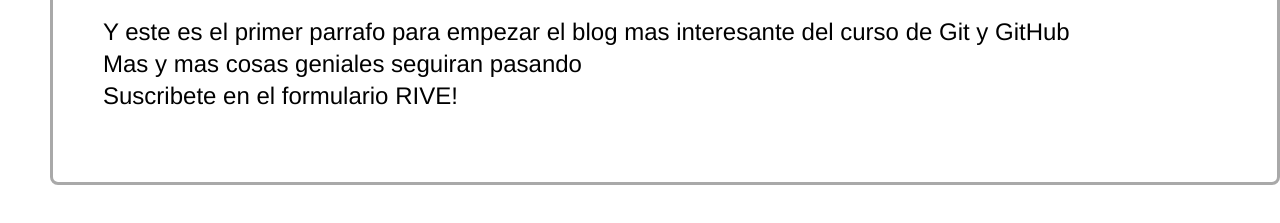
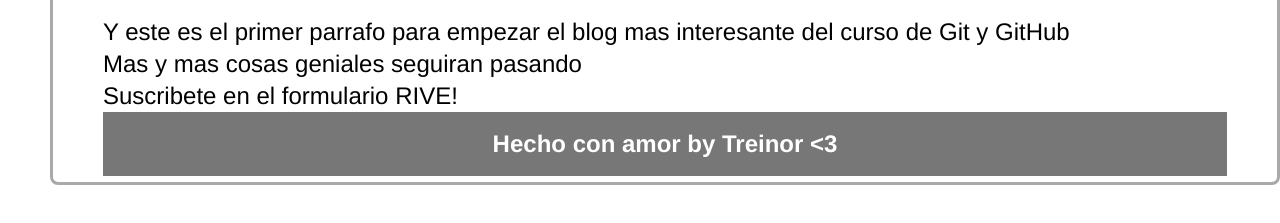
Before and after one commit to treinorStudio/hyperblog, a plain HTML site: page blogpost.html in a window 1280 px wide. Shown: the part 215-438 px from the top of the page. Drawn offline with Linux system fonts and the light colour scheme.

Commit message:
Footer terminado

```diff
--- a/blogpost.html
+++ b/blogpost.html
@@ -17,7 +17,10 @@
             <p>Mas y mas cosas geniales seguiran pasando</p>
             <p>Suscribete en el formulario RIVE!</p>
         </div>
+        <footer>
+            Hecho con amor by Treinor &lt;3
+        </footer>
+    </div>
 
-    </div>
 </body>
 </html>
--- a/css/style.css
+++ b/css/style.css
@@ -18,16 +18,27 @@ body {
 }
 
 #container {
-
     height: 350px;
     border: 3px solid darkgray;
     border-radius: 8px;
     padding: 50px 50px;
     margin: 50px 0 50px 50px;
+    /* display: grid;
+    grid-template-rows: auto 1fr auto; */
 }
+
 
 h1 {
     background-color: darkblue;
     padding: 1rem;
     color: white;
 }
+
+footer {
+    background-color: #777;
+    color: white;
+    font-weight: bold;
+    text-align: center;
+    padding: 1rem 2rem;
+    /* margin-top: 2rem; */
+}
```
